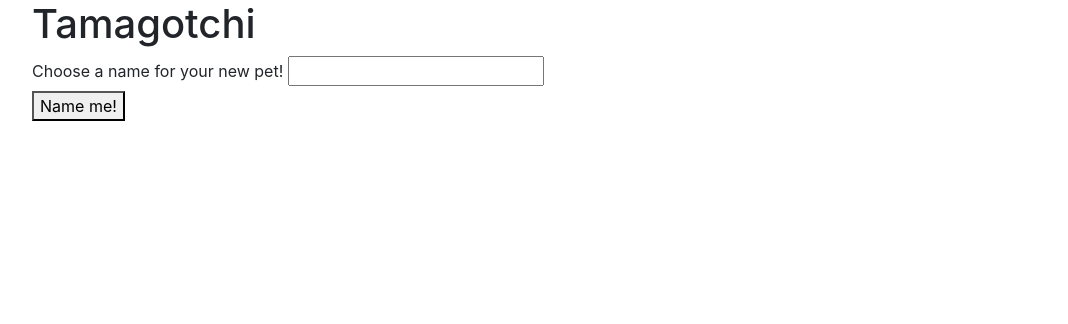
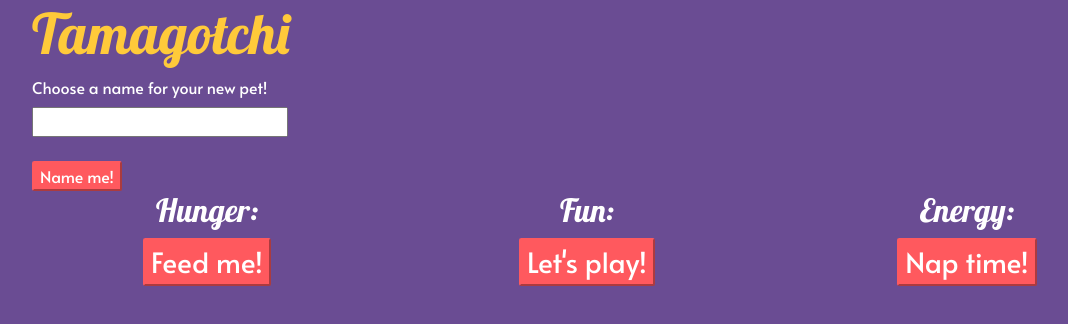
Before and after one commit to larabjork/tamagotchi, a website built with webpack: page src/index.html in a window 1280 px wide. Shown: the whole page, without its empty margins (53-1121 px from the left). Built offline with nearby package versions, Linux system fonts and the light colour scheme.

Commit message:
add updates to CSS and display labels for counter values

```diff
--- a/src/index.html
+++ b/src/index.html
@@ -2,6 +2,7 @@
 <html lang="en" dir="ltr">
   <head>
     <meta charset="utf-8">
+    <link href="https://fonts.googleapis.com/css?family=Alata|Lobster&display=swap" rel="stylesheet">
     <title>Tamagotchi</title>
   </head>
   <body>
@@ -13,8 +14,10 @@
         <form id="start-form">
           <div class="">
             <label for="name">Choose a name for your new pet!</label>
+            <br>
             <input id="name">
           </div>
+          <br>
           <button type="submit" name="button">Name me!</button>
         </form>
       </div>
@@ -22,20 +25,23 @@
         <div class="">
 
         </div>
-        <div id="counters">
-          <div id="hunger">
+        <div id="counters" class="row">
+          <div id="hunger" class="col-md-4">
+            <h2>Hunger:</h2>
             <div id="hunger-counter">
 
             </div>
             <button id="hunger-button">Feed me!</button>
           </div>
-          <div id="fun">
+          <div id="fun" class="col-md-4">
+            <h2>Fun:</h2>
             <div id="fun-counter">
 
             </div>
             <button id="fun-button">Let's play!</button>
           </div>
-          <div id="energy">
+          <div id="energy" class="col-md-4">
+            <h2>Energy:</h2>
             <div id="energy-counter">
 
             </div>
--- a/src/styles.css
+++ b/src/styles.css
@@ -1,3 +1,38 @@
-#game-play, #end {
+/* #game-play, #end {
   display: none;
+} */
+
+
+body {
+  background-color: #6A4C93;
 }
+
+h1 {
+  /* font-family: 'Alata', sans-serif; */
+  font-family: 'Lobster', cursive;
+  color: #FFCA3A;
+  font-size: 56px;
+}
+
+label {
+  font-family: 'Alata', sans-serif;
+  color: white;
+}
+
+button {
+  font-family: 'Alata', sans-serif;
+  background-color: #FF595E;
+  color: white;
+  border-radius: 2.5px;
+  border-color: #FF595E;
+}
+
+#counters {
+  font-family: 'Lobster', cursive;
+  color: white;
+  font-size: 28px;
+}
+
+#hunger, #fun, #energy {
+  text-align: center;
+}
```
